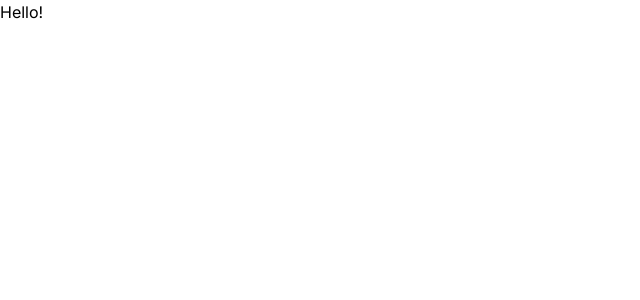
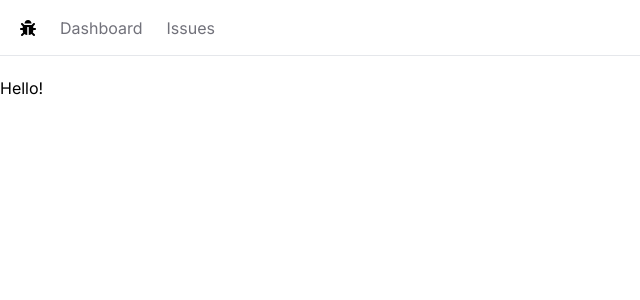
Before and after one commit to E-Chapman/Item-Tracker, a Next.js app: page / in a window 1280 px wide. Shown: the top 300 px of the page, without its empty margins (0-640 px from the left). Built offline with nearby package versions, Linux system fonts and the light colour scheme.

Commit message:
feat: build navbar

```diff
--- /dev/null
+++ b/app/NavBar.tsx
@@ -0,0 +1,31 @@
+import Link from "next/link";
+import React from "react";
+import { FaBug } from "react-icons/fa";
+
+const NavBar = () => {
+  const links = [
+    { label: "Dashboard", href: "/" },
+    { label: "Issues", href: "/issues" },
+  ];
+
+  return (
+    <nav className="flex space-x-6 border-b mb-5 px-5 h-14 items-center">
+      <Link href="/">
+        <FaBug />
+      </Link>
+      <ul className="flex space-x-6">
+        {links.map((link) => (
+          <Link
+            key={link.href}
+            className="text-zinc-500 hover:text-zinc-800 transition-colors"
+            href={link.href}
+          >
+            {link.label}
+          </Link>
+        ))}
+      </ul>
+    </nav>
+  );
+};
+
+export default NavBar;
--- a/app/layout.tsx
+++ b/app/layout.tsx
@@ -1,22 +1,26 @@
-import './globals.css'
-import type { Metadata } from 'next'
-import { Inter } from 'next/font/google'
+import "./globals.css";
+import type { Metadata } from "next";
+import { Inter } from "next/font/google";
+import NavBar from "./NavBar";
 
-const inter = Inter({ subsets: ['latin'] })
+const inter = Inter({ subsets: ["latin"] });
 
 export const metadata: Metadata = {
-  title: 'Create Next App',
-  description: 'Generated by create next app',
-}
+  title: "Create Next App",
+  description: "Generated by create next app",
+};
 
 export default function RootLayout({
   children,
 }: {
-  children: React.ReactNode
+  children: React.ReactNode;
 }) {
   return (
     <html lang="en">
-      <body className={inter.className}>{children}</body>
+      <body className={inter.className}>
+        <NavBar />
+        <main>{children}</main>
+      </body>
     </html>
-  )
+  );
 }
```
